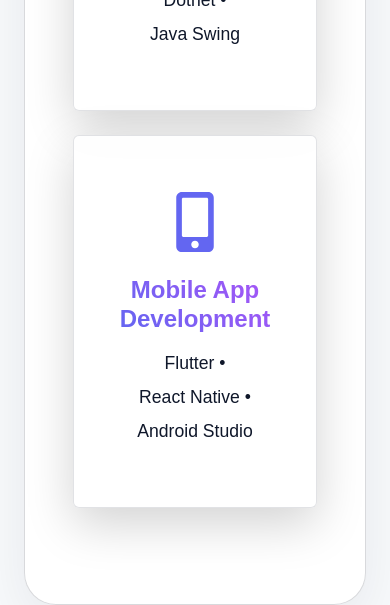
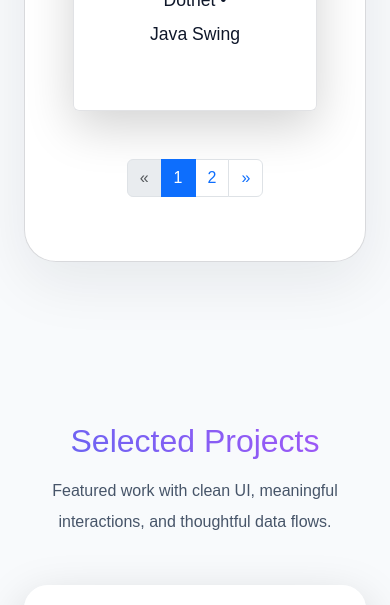
Before and after one commit to SajjadAli54/sajjadali, a Next.js app: page / in a window 390 px wide. Shown: the part 3020-3625 px from the top of the page. Built offline with nearby package versions, Linux system fonts and the light colour scheme.

Commit message:
fix: Fixed npm run build errors

```diff
--- a/app/(routes)/about/page.tsx
+++ b/app/(routes)/about/page.tsx
@@ -1,7 +1,7 @@
 "use client";
 
 import { Row, Col, Card, Image } from "react-bootstrap";
-import ContactSection from "./ContactSection";
+// import ContactSection from "./ContactSection";
 import { motion } from "framer-motion";
 import { FiGlobe, FiCode, FiCoffee } from "react-icons/fi";
 
--- a/app/components/stack/TechStack.tsx
+++ b/app/components/stack/TechStack.tsx
@@ -27,9 +27,12 @@
   const CURRENT_PAGE = 1;
 
   const [currentPage, setCurrentPage] = useState(CURRENT_PAGE);
-  const [pageSize, setPageSize] = useState(
-    isMobile ? MOBILE_PAGE_SIZE : DESKTOP_PAGE_SIZE
-  );
+
+  // const [pageSize, setPageSize] = useState(
+  //   isMobile ? MOBILE_PAGE_SIZE : DESKTOP_PAGE_SIZE
+  // );
+
+  const pageSize = isMobile ? MOBILE_PAGE_SIZE : DESKTOP_PAGE_SIZE;
 
 
   const handlePageChange = (page: number) => {
--- a/app/page.tsx
+++ b/app/page.tsx
@@ -1,6 +1,6 @@
 "use client";
 
-import { GoPackage, GoStack } from "react-icons/go";
+import {  GoStack } from "react-icons/go";
 import Row from "react-bootstrap/Row";
 import Col from "react-bootstrap/Col";
 
```
